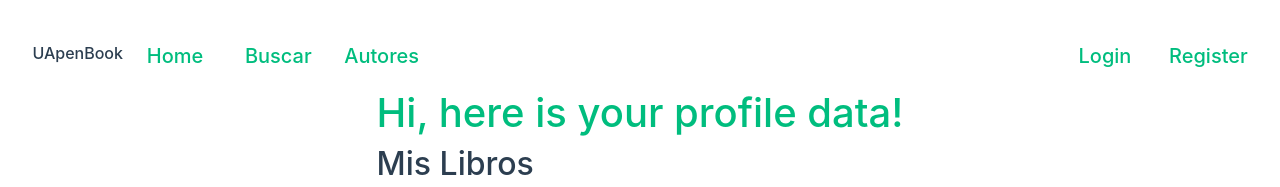
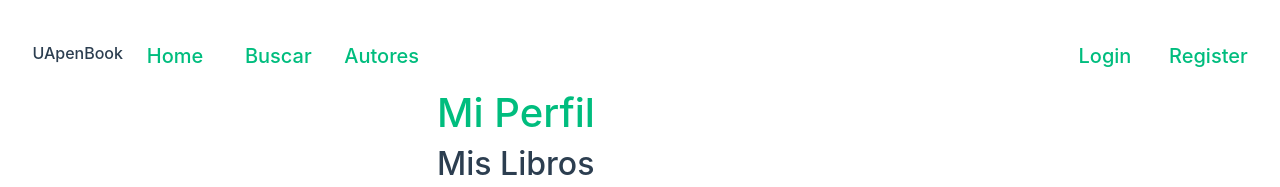
Before and after one commit to sv54/API-UApenBook-ADI, a Vue app in the folder client/src/: page /profile in a window 1280 px wide. Shown: the top 187 px of the page. Built offline with nearby package versions, Linux system fonts and the light colour scheme; no server answers; the HTML template or start-up script is replaced by a standard one.

Commit message:
Actualizada BD

```diff
--- a/client/src/App.vue
+++ b/client/src/App.vue
@@ -23,7 +23,6 @@ export default {
 
 <template>
     <HeaderPart />
-    {{ this.$store.state.JWT }}
     <body>
         <div>
             <RouterView />
--- a/client/src/components/ProfileView.vue
+++ b/client/src/components/ProfileView.vue
@@ -29,7 +29,7 @@
 
 <template>
     <div class="greetings">
-        <h1 class="green">Hi, here is your profile data!</h1>
+        <h1 class="green">Mi Perfil</h1>
     </div>
 
     <div>
```
Also changed, not shown: 1 other file (tests, documents, lock files or other folders).
